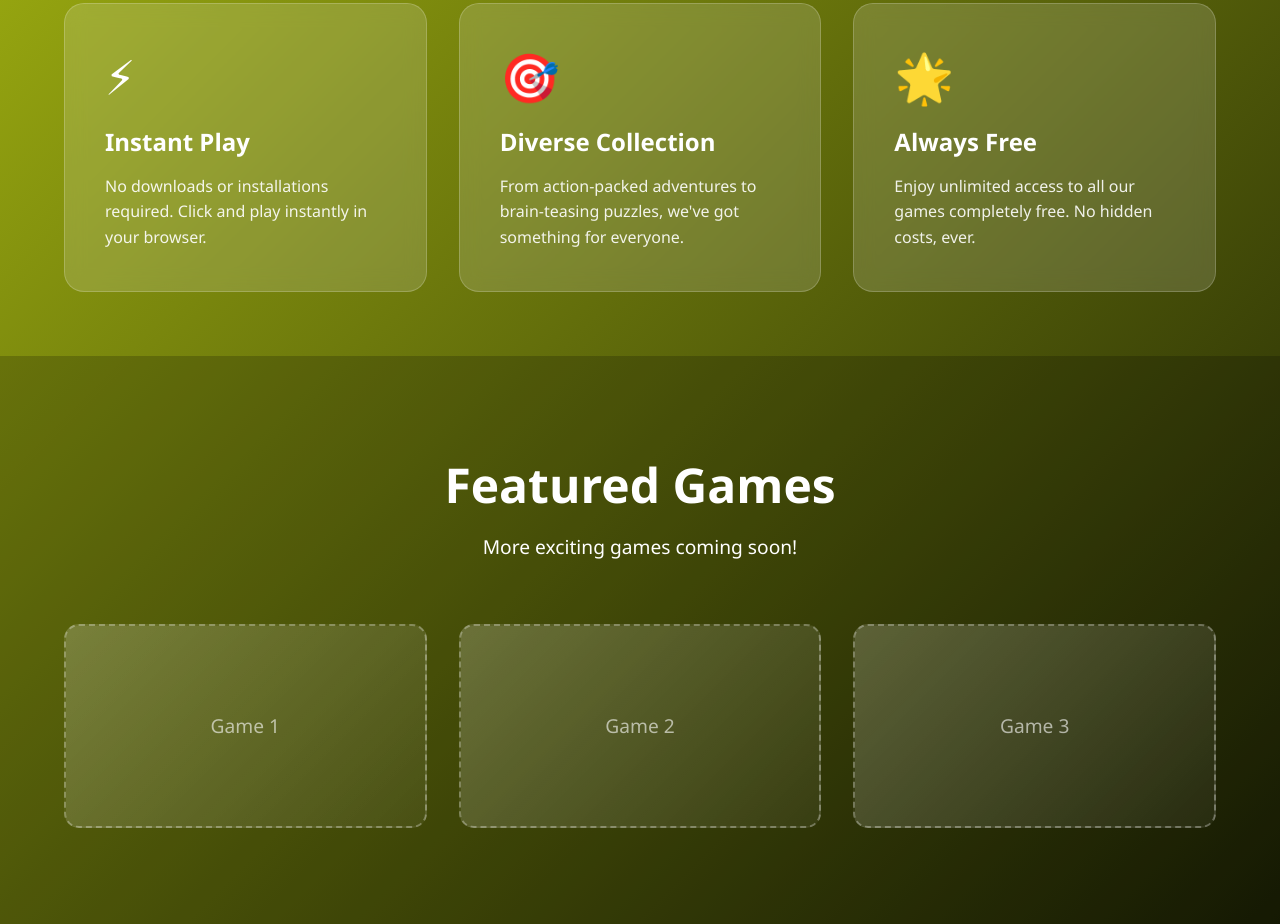
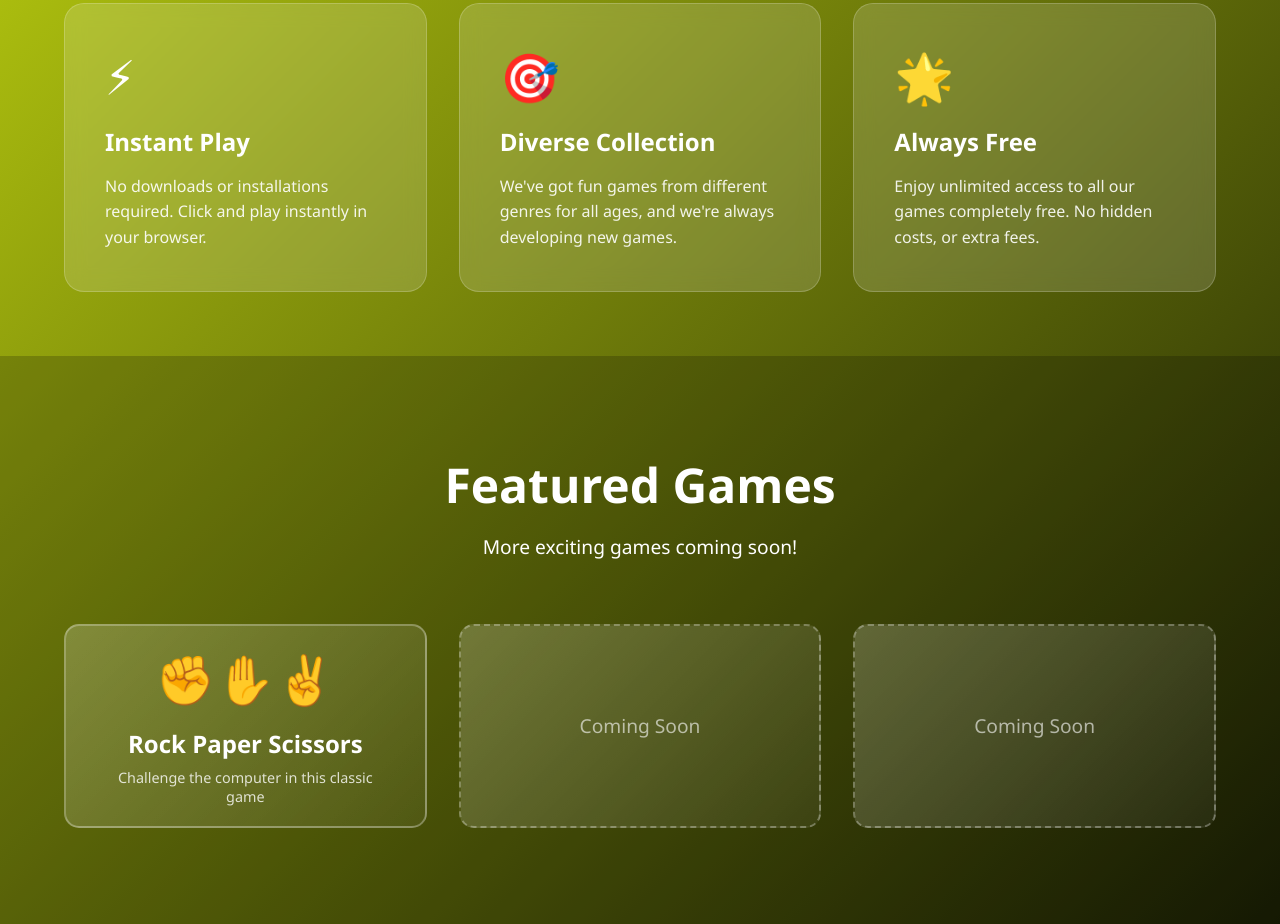
Before and after one commit to Revou-FSSE-Oct25/milestone-2-AidanDjalins, a plain HTML site: page index.html in a window 1280 px wide. Shown: the part 798-1722 px from the top of the page. Drawn offline with Linux system fonts and the light colour scheme; a script that the page names is missing.

Commit message:
Added game card with styling.

```diff
--- a/index.html
+++ b/index.html
@@ -31,12 +31,12 @@
         <div class="feature-card">
             <div class="feature-icon">🎯</div>
             <h3>Diverse Collection</h3>
-            <p>From action-packed adventures to brain-teasing puzzles, we've got something for everyone.</p>
+            <p>We've got fun games from different genres for all ages, and we're always developing new games.</p>
         </div>
         <div class="feature-card">
             <div class="feature-icon">🌟</div>
             <h3>Always Free</h3>
-            <p>Enjoy unlimited access to all our games completely free. No hidden costs, ever.</p>
+            <p>Enjoy unlimited access to all our games completely free. No hidden costs, or extra fees.</p>
         </div>
     </section>
 
@@ -44,14 +44,18 @@
         <h2>Featured Games</h2>
         <p class="games-subtitle">More exciting games coming soon!</p>
         <div class="games-grid">
+            <a href="rock-paper-scissors.html" class="game-card">
+                <div class="game-card-content">
+                    <div class="game-icon">✊✋✌️</div>
+                    <div class="game-title">Rock Paper Scissors</div>
+                    <div class="game-description">Challenge the computer in this classic game</div>
+                </div>
+            </a>
             <div class="game-placeholder">
-                <span class="placeholder-text">Game 1</span>
+                <span class="placeholder-text">Coming Soon</span>
             </div>
             <div class="game-placeholder">
-                <span class="placeholder-text">Game 2</span>
-            </div>
-            <div class="game-placeholder">
-                <span class="placeholder-text">Game 3</span>
+                <span class="placeholder-text">Coming Soon</span>
             </div>
         </div>
     </section>
--- a/style.css
+++ b/style.css
@@ -6,7 +6,7 @@
 
 body {
     font-family: 'Segoe UI', Tahoma, Geneva, Verdana, sans-serif;
-    background: linear-gradient(135deg, #c1d414 0%, #1a1f04 100%);
+    background: linear-gradient(135deg, #def512 0%, #1a1f04 100%);
     color: #fff;
     overflow-x: hidden;
 }
@@ -196,6 +196,69 @@ body {
     margin: 0 auto;
 }
 
+.game-card {
+    aspect-ratio: 16/9;
+    background: linear-gradient(135deg, rgba(255, 255, 255, 0.2) 0%, rgba(255, 255, 255, 0.05) 100%);
+    border-radius: 15px;
+    display: flex;
+    flex-direction: column;
+    align-items: center;
+    justify-content: center;
+    border: 2px solid rgba(255, 255, 255, 0.3);
+    transition: all 0.3s ease;
+    animation: fadeIn 0.8s ease-out both;
+    cursor: pointer;
+    text-decoration: none;
+    color: #fff;
+    padding: 2rem;
+    position: relative;
+    overflow: hidden;
+}
+
+.game-card::before {
+    content: '';
+    position: absolute;
+    top: 0;
+    left: 0;
+    right: 0;
+    bottom: 0;
+    background: linear-gradient(135deg, rgba(240, 147, 251, 0.3) 0%, rgba(245, 87, 108, 0.3) 100%);
+    opacity: 0;
+    transition: opacity 0.3s ease;
+}
+
+.game-card:hover::before {
+    opacity: 1;
+}
+
+.game-card:hover {
+    transform: translateY(-10px);
+    border-color: rgba(255, 255, 255, 0.6);
+    box-shadow: 0 20px 40px rgba(0, 0, 0, 0.4);
+}
+
+.game-card-content {
+    position: relative;
+    z-index: 1;
+    text-align: center;
+}
+
+.game-icon {
+    font-size: 3rem;
+    margin-bottom: 1rem;
+}
+
+.game-title {
+    font-size: 1.5rem;
+    font-weight: bold;
+    margin-bottom: 0.5rem;
+}
+
+.game-description {
+    font-size: 0.9rem;
+    opacity: 0.8;
+}
+
 .game-placeholder {
     aspect-ratio: 16/9;
     background: linear-gradient(135deg, rgba(255, 255, 255, 0.2) 0%, rgba(255, 255, 255, 0.05) 100%);
```
